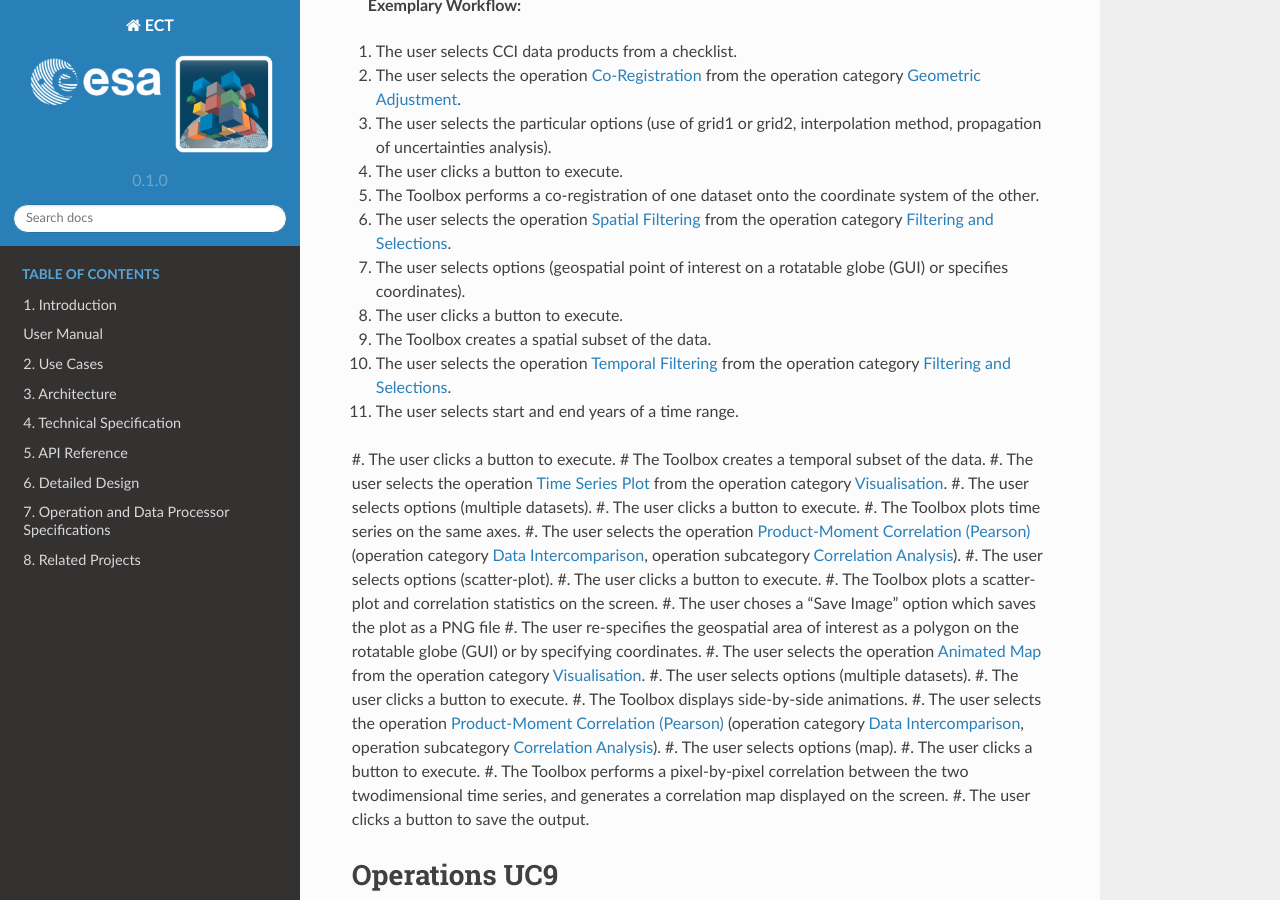
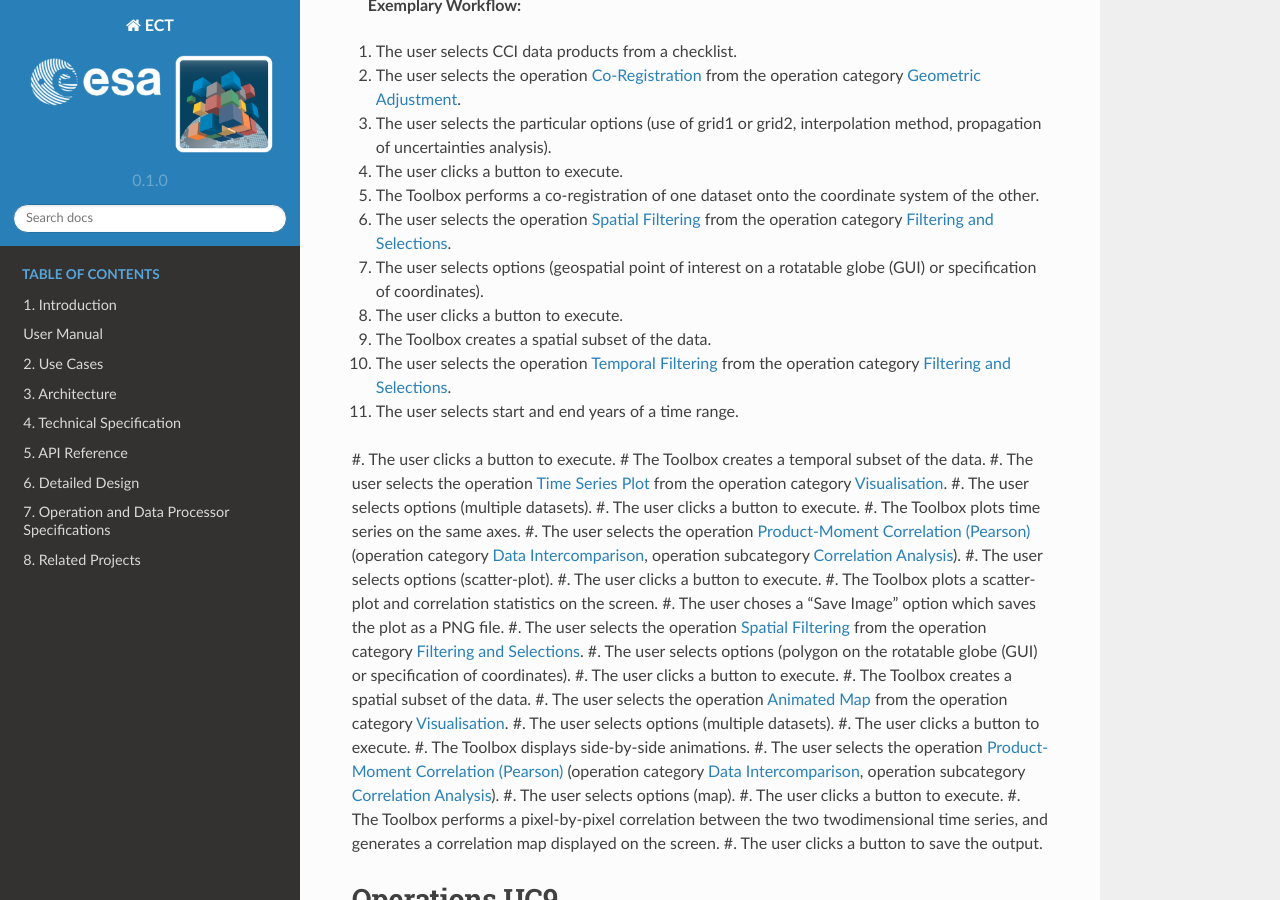
Before and after one commit to CCI-Tools/cate, a Sphinx documentation site: the page built from doc/source/op_specs/use_cases/UC09-GUI.rst, in a window 1280 px wide and 900 px high, scrolled down 296 px. Built offline with Sphinx 7.4.7 and the Read the Docs theme 2.0.0, drawn with Linux system fonts in a browser that asks for light colours; pages that are not in the unit, such as notebooks, are missing from menus.

Commit message:
had overlooked second "spatial filtering" occurence

```diff
--- a/doc/source/op_specs/use_cases/UC09-GUI.rst
+++ b/doc/source/op_specs/use_cases/UC09-GUI.rst
@@ -13,7 +13,7 @@ Use Case #9 Relationships between Aerosol and Cloud ECV
 #.	The user clicks a button to execute.
 #.	The Toolbox performs a co-registration of one dataset onto the coordinate system of the other.
 #.	The user selects the operation :doc:`Spatial Filtering <../filtering_selections/op_spec_spatial-filtering>` from the operation category :doc:`Filtering and Selections <../filtering_selections/op_spec_category_filtering_selections>`.
-#.	The user selects options (geospatial point of interest on a rotatable globe (GUI) or specifies coordinates).
+#.	The user selects options (geospatial point of interest on a rotatable globe (GUI) or specification of coordinates).
 #.	The user clicks a button to execute.
 #.	The Toolbox creates a spatial subset of the data.
 #.	The user selects the operation :doc:`Temporal Filtering <../filtering_selections/op_spec_temporal-filtering>` from the operation category :doc:`Filtering and Selections <../filtering_selections/op_spec_category_filtering_selections>`.
@@ -28,8 +28,11 @@ Use Case #9 Relationships between Aerosol and Cloud ECV
 #.	The user selects options (scatter-plot).
 #.	The user clicks a button to execute.
 #.	The Toolbox plots a scatter-plot and correlation statistics on the screen.
-#.	The user choses a “Save Image” option which saves the plot as a PNG file
-#.	The user re-specifies the geospatial area of interest as a polygon on the rotatable globe (GUI) or by specifying coordinates.
+#.	The user choses a “Save Image” option which saves the plot as a PNG file.
+#.	The user selects the operation :doc:`Spatial Filtering <../filtering_selections/op_spec_spatial-filtering>` from the operation category :doc:`Filtering and Selections <../filtering_selections/op_spec_category_filtering_selections>`.
+#.	The user selects options (polygon on the rotatable globe (GUI) or specification of coordinates).
+#.	The user clicks a button to execute.
+#.	The Toolbox creates a spatial subset of the data.
 #.	The user selects the operation :doc:`Animated Map <../visualisation/op_spec_animated-map>` from the operation category :doc:`Visualisation <../visualisation/op_spec_category_visualisation>`.
 #.	The user selects options (multiple datasets).
 #.	The user clicks a button to execute.
```
